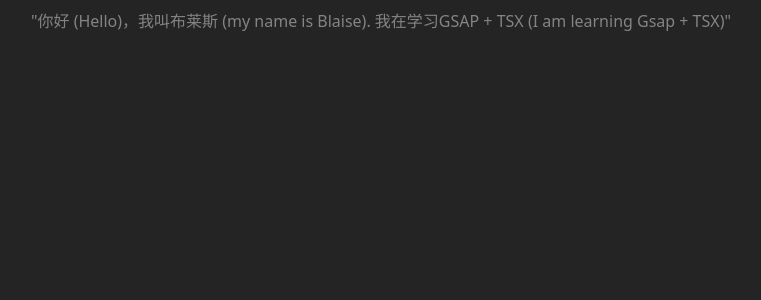
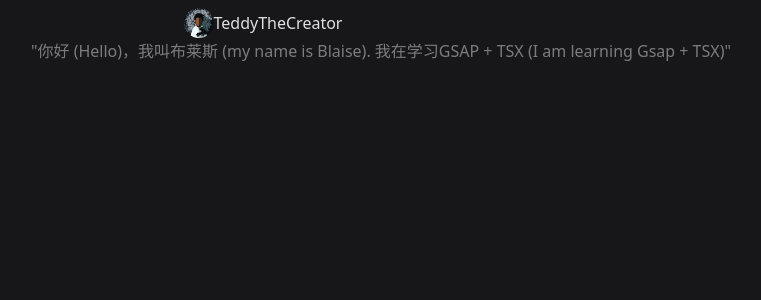
Before and after one commit to theblaisecode/Gsap_and_TSX, a React (Vite) app: page / in a window 1280 px wide. Shown: the top 300 px of the page, without its empty margins (377-1138 px from the left). Built offline with nearby package versions, Linux system fonts and the light colour scheme.

Commit message:
first commit

```diff
--- a/src/App.tsx
+++ b/src/App.tsx
@@ -1,9 +1,11 @@
+import Header from "./components/Header.tsx";
 import Intro from "./components/Intro.tsx";
 
 function App() {
   return (
     <>
-      <Intro/>
+      <Header />
+      <Intro />
     </>
   );
 }
--- a/src/components/Header.tsx
+++ b/src/components/Header.tsx
@@ -1,10 +1,14 @@
 import HeaderWrapper from "../styles/HeaderWrapper.ts";
+import logo from "../assets/TeddyTheCreator.png";
 
 function Header() {
   return (
     <HeaderWrapper>
       <div className="container">
-        <h3>This is the header</h3>
+        <div className="logo">
+          <img src={logo} alt="TeddyTheCreator logo" />
+          TeddyTheCreator
+        </div>
       </div>
     </HeaderWrapper>
   );
--- a/src/style.css
+++ b/src/style.css
@@ -1,10 +1,15 @@
 :root {
   font-family: system-ui, Avenir, Helvetica, Arial, sans-serif;
   color: rgba(255, 255, 255, 0.87);
-  background-color: #242424;
+  background-color: #171719;
+}
+
+html {
+  font-size: 62.5%;
 }
 
 body {
+  font-size: 1.6rem;
   overflow: hidden;
 }
 
--- a/src/styles/HeaderWrapper.ts
+++ b/src/styles/HeaderWrapper.ts
@@ -1,5 +1,16 @@
 import styled from "styled-components";
 
-const HeaderWrapper = styled.header``;
+const HeaderWrapper = styled.header`
+  .logo {
+    display: flex;
+    justify-content: center;
+    align-items: center;
+  }
+
+  .logo img {
+    width: 3rem;
+    height: 3rem;
+  }
+`;
 
 export default HeaderWrapper;
```
Also changed, not shown: src/components/NavLinks.tsx (added, +8 -0 lines), src/data.ts (added, +37 -0 lines), src/assets/TeddyTheCreator.png (added).
